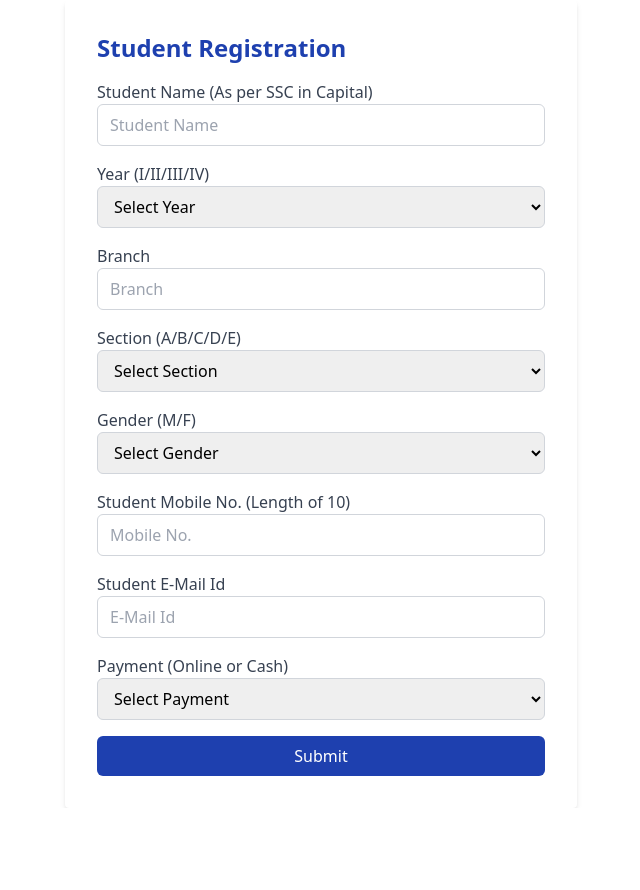
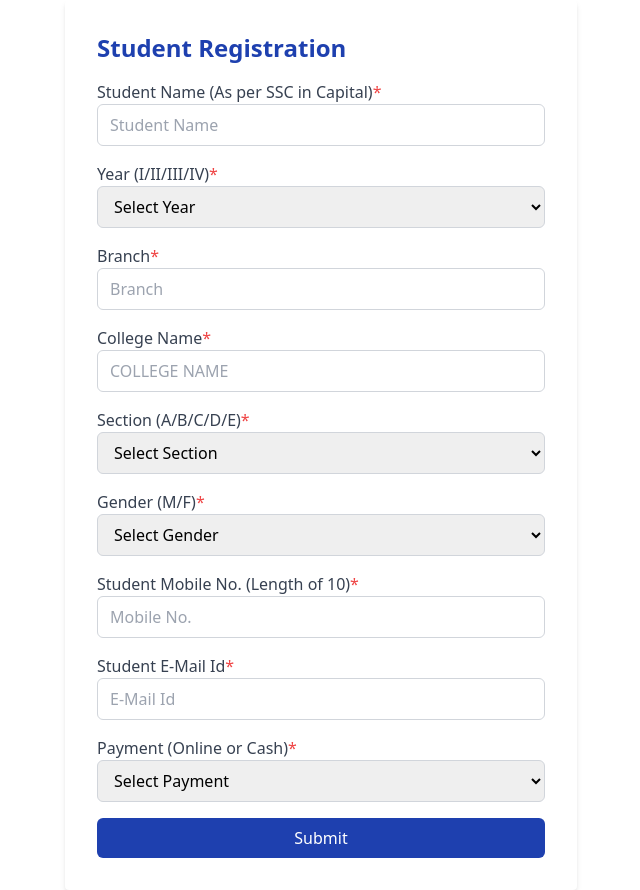
Before and after one commit to Tarunsaisrinivas/club-registration-frontend, a React (Vite) app: page / in a window 1280 px wide. Shown: the whole page, without its empty margins (319-959 px from the left). Before the commit the page ends 808 px from the top, so only its background shows below. Built offline with nearby package versions, Linux system fonts and the light colour scheme.

Commit message:
add transaction and college name

```diff
--- a/src/components/StudentForm.jsx
+++ b/src/components/StudentForm.jsx
@@ -7,44 +7,68 @@ function StudentForm() {
     year: "",
     branch: "",
     section: "",
+    collegeName: "",
     gender: "",
     mobileNo: "",
     email: "",
     payment: "",
+    transactionId: "",
   });
 
   const handleChange = (e) => {
     const { name, value } = e.target;
-    if (name === 'mobileNo') {
-
+    if (name === "mobileNo") {
       if (value.length <= 10) {
         setStudent({ ...student, [name]: value });
       }
     } else {
       setStudent({
         ...student,
-            [name]: name === 'name' ? value.toUpperCase() : value
+        [name]:
+          name === "collegeName" || name === "name"
+            ? value.toUpperCase()
+            : value,
       });
     }
   };
 
   const handleSubmit = async (e) => {
     e.preventDefault();
+
+    // Create a copy of the student object to modify
+    let studentData = { ...student };
+
+    // If payment method is "Cash", remove the transactionId from the student data
+    if (student.payment === "Cash") {
+      delete studentData.transactionId;
+    }
+
     try {
-      await axios.post("https://club-registration-backend.vercel.app/api/students/add", student);
+      // Send the student data to the backend
+      await axios.post("https://srkrcodigclub-backend.vercel.app/api/students/add", studentData);
+
+      // Alert the user that the student was added successfully
       alert("Student added successfully!");
+
+      // Reset the form fields after successful submission
       setStudent({
         name: "",
         year: "",
         branch: "",
         section: "",
+        collegeName: "",
         gender: "",
         mobileNo: "",
         email: "",
         payment: "",
+        transactionId: "",
       });
     } catch (error) {
-      alert("Error adding student");
+      // Log the error to the console for debugging
+      console.error("Error adding data:", error);
+
+      // Alert the user about the error
+      alert("Error adding data");
     }
   };
 
@@ -59,6 +83,7 @@ function StudentForm() {
       <div className="mb-4">
         <label className="block text-gray-700">
           Student Name (As per SSC in Capital)
+          <span className="text-red-500">*</span>
         </label>
         <input
           name="name"
@@ -70,7 +95,10 @@ function StudentForm() {
         />
       </div>
       <div className="mb-4">
-        <label className="block text-gray-700">Year (I/II/III/IV)</label>
+        <label className="block text-gray-700">
+          Year (I/II/III/IV)
+          <span className="text-red-500">*</span>
+        </label>
         <select
           name="year"
           value={student.year}
@@ -88,7 +116,9 @@ function StudentForm() {
         </select>
       </div>
       <div className="mb-4">
-        <label className="block text-gray-700">Branch</label>
+        <label className="block text-gray-700">
+          Branch<span className="text-red-500">*</span>
+        </label>
         <input
           name="branch"
           value={student.branch}
@@ -99,7 +129,24 @@ function StudentForm() {
         />
       </div>
       <div className="mb-4">
-        <label className="block text-gray-700">Section (A/B/C/D/E)</label>
+        <label className="block text-gray-700">
+          College Name<span className="text-red-500">*</span>
+        </label>
+        <input
+          name="collegeName"
+          value={student.collegeName}
+          onChange={handleChange}
+          placeholder="College Name"
+          className="w-full px-3 uppercase py-2 border border-gray-300 rounded-md"
+          required
+        />
+      </div>
+
+      <div className="mb-4">
+        <label className="block text-gray-700">
+          Section (A/B/C/D/E)
+          <span className="text-red-500">*</span>
+        </label>
         <select
           name="section"
           value={student.section}
@@ -118,7 +165,10 @@ function StudentForm() {
         </select>
       </div>
       <div className="mb-4">
-        <label className="block text-gray-700">Gender (M/F)</label>
+        <label className="block text-gray-700">
+          Gender (M/F)
+          <span className="text-red-500">*</span>
+        </label>
         <select
           name="gender"
           value={student.gender}
@@ -136,6 +186,7 @@ function StudentForm() {
       <div className="mb-4">
         <label className="block text-gray-700">
           Student Mobile No. (Length of 10)
+          <span className="text-red-500">*</span>
         </label>
         <input
           name="mobileNo"
@@ -149,7 +200,9 @@ function StudentForm() {
         />
       </div>
       <div className="mb-4">
-        <label className="block text-gray-700">Student E-Mail Id</label>
+        <label className="block text-gray-700">
+          Student E-Mail Id<span className="text-red-500">*</span>
+        </label>
         <input
           name="email"
           type="email"
@@ -161,7 +214,9 @@ function StudentForm() {
         />
       </div>
       <div className="mb-4">
-        <label className="block text-gray-700">Payment (Online or Cash)</label>
+        <label className="block text-gray-700">
+          Payment (Online or Cash)<span className="text-red-500">*</span>
+        </label>
         <select
           name="payment"
           value={student.payment}
@@ -176,6 +231,32 @@ function StudentForm() {
           <option value="Cash">Cash</option>
         </select>
       </div>
+
+      {student.payment === "Online" && (
+        <>
+          <div className="mb-4">
+            <div className="mb-4">
+              <label className="block text-gray-700">QR CODE</label>
+              <img
+                src="./qr.png"
+                alt="Payment Proof"
+                className="w-2/4 m-auto h-auto rounded-md mb-2"
+              />
+            </div>
+            <label className="block text-gray-700">
+              Transaction ID <span className="text-red-500">*</span>
+            </label>
+            <input
+              name="transactionId"
+              value={student.transactionId}
+              onChange={handleChange}
+              placeholder="Transaction ID"
+              className="w-full px-3 py-2 border border-gray-300 rounded-md"
+              required={student.payment === "Online"}
+            />
+          </div>
+        </>
+      )}
       <button
         type="submit"
         className="w-full bg-primary text-white py-2 px-4 rounded-md"
--- a/src/components/StudentList.jsx
+++ b/src/components/StudentList.jsx
@@ -1,5 +1,3 @@
-// frontend/src/components/StudentList.js
-
 import React, { useState, useEffect } from 'react';
 import axios from 'axios';
 
@@ -12,7 +10,7 @@ function StudentList() {
 
     const fetchStudents = async () => {
         try {
-            const response = await axios.get('https://club-registration-backend.vercel.app/api/students');
+            const response = await axios.get('https://srkrcodigclub-backend.vercel.app/api/students');
             setStudents(response.data);
         } catch (error) {
             console.error('Error fetching students:', error);
@@ -22,7 +20,7 @@ function StudentList() {
     const deleteStudent = async (id) => {
         if (window.confirm("Are you sure you want to delete this student?")) {
             try {
-                await axios.delete(`https://club-registration-backend.vercel.app/api/students/${id}`);
+                await axios.delete(`https://srkrcodigclub-backend.vercel.app/api/students/${id}`);
                 setStudents(students.filter(student => student._id !== id));
             } catch (error) {
                 console.error('Error deleting student:', error);
@@ -32,7 +30,7 @@ function StudentList() {
 
     const downloadPDF = async () => {
         try {
-            const response = await axios.get('http://localhost:5000/api/students/download/pdf', {
+            const response = await axios.get('https://srkrcodigclub-backend.vercel.app/api/students/download/pdf', {
                 responseType: 'blob'
             });
             const url = window.URL.createObjectURL(new Blob([response.data]));
@@ -48,7 +46,7 @@ function StudentList() {
 
     const downloadExcel = async () => {
         try {
-            const response = await axios.get('http://localhost:5000/api/students/download/excel', {
+            const response = await axios.get('https://srkrcodigclub-backend.vercel.app/api/students/download/excel', {
                 responseType: 'blob'
             });
             const url = window.URL.createObjectURL(new Blob([response.data]));
@@ -74,10 +72,12 @@ function StudentList() {
                             <th className="w-1/12 px-4 py-2 text-left">Year</th>
                             <th className="w-1/12 px-4 py-2 text-left">Branch</th>
                             <th className="w-1/12 px-4 py-2 text-left">Section</th>
+                            <th className="w-1/12 px-4 py-2 text-left">College Name</th>
                             <th className="w-1/12 px-4 py-2 text-left">Gender</th>
                             <th className="w-1/6 px-4 py-2 text-left">Mobile No.</th>
                             <th className="w-1/4 px-4 py-2 text-left">Email</th>
                             <th className="w-1/12 px-4 py-2 text-left">Payment</th>
+                            <th className="w-1/12 px-4 py-2 text-left">Transaction ID</th>
                             <th className="w-1/12 px-4 py-2 text-center">Actions</th>
                         </tr>
                     </thead>
@@ -89,10 +89,12 @@ function StudentList() {
                                     <td className="px-4 py-2">{student.year}</td>
                                     <td className="px-4 py-2">{student.branch}</td>
                                     <td className="px-4 py-2">{student.section}</td>
+                                    <td className="px-4 py-2">{student.collegeName}</td>
                                     <td className="px-4 py-2">{student.gender}</td>
                                     <td className="px-4 py-2">{student.mobileNo}</td>
                                     <td className="px-4 py-2">{student.email}</td>
                                     <td className="px-4 py-2">{student.payment}</td>
+                                    <td className="px-4 py-2">{student.transactionId}</td>
                                     <td className="px-4 py-2 text-center">
                                         <button
                                             onClick={() => deleteStudent(student._id)}
@@ -105,7 +107,7 @@ function StudentList() {
                             ))
                         ) : (
                             <tr>
-                                <td colSpan="9" className="px-4 py-4 text-center text-gray-500">
+                                <td colSpan="10" className="px-4 py-4 text-center text-gray-500">
                                     No students found
                                 </td>
                             </tr>
```
Also changed, not shown: public/qr.png (added). Lines whose indentation alone changed are shown as unchanged.
